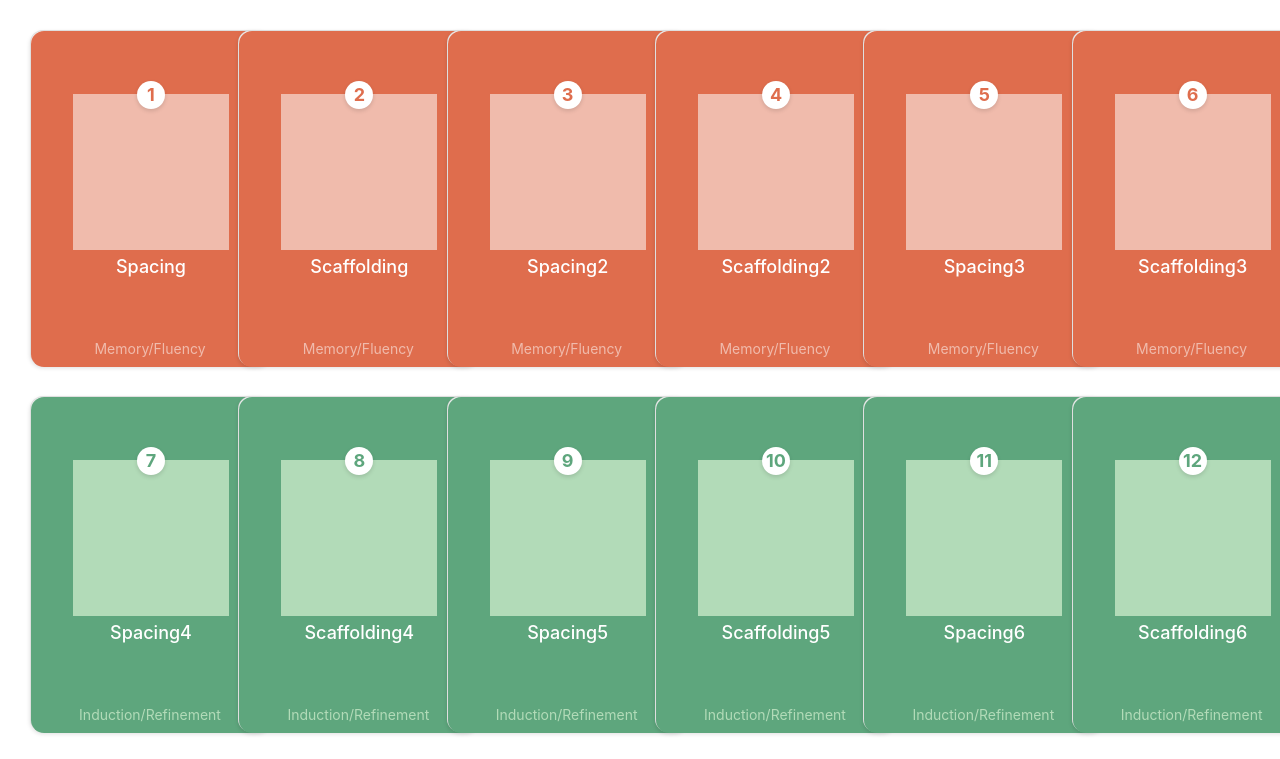
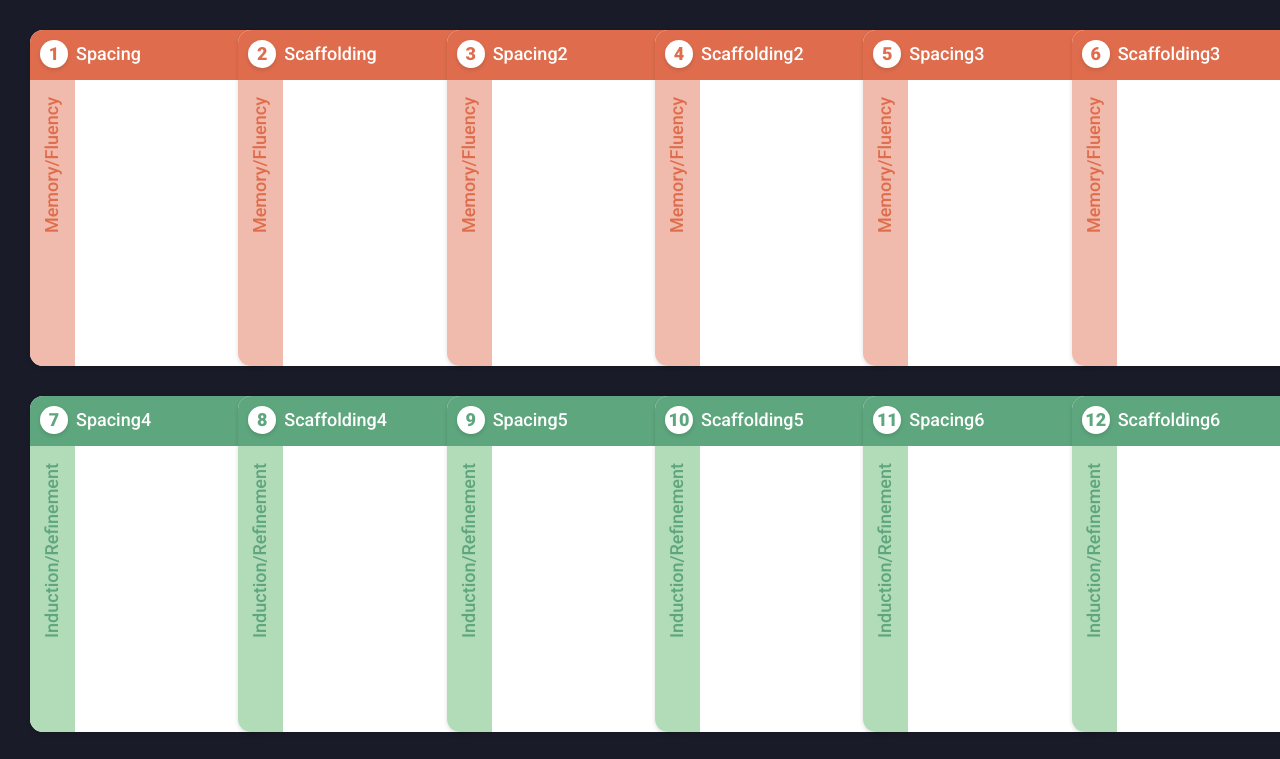
Before and after one commit to mqo00/interactive-principles, a React app: page / in a window 1280 px wide. Shown: the top 759 px of the page. Built offline with nearby package versions, Linux system fonts and the light colour scheme.

Commit message:
card css

```diff
--- a/src/components/Card.js
+++ b/src/components/Card.js
@@ -5,7 +5,7 @@ class Card extends React.Component {
     constructor(props) {
         super(props);
         this.state = {
-            flipped: false,
+            flipped: true,
             flipAnimation: ''
         };
     }
@@ -21,6 +21,12 @@ class Card extends React.Component {
                         <div className={'principle-title'}>
                             {this.props.title}
                         </div>
+                    </div>
+                    <div className={'card__face--front__category'}>
+                        <div className={'card__face--front__category__text'}>{this.props.categoryName}</div>
+                    </div>
+                    <div className={'card__face--front__body'}>
+
                     </div>
                 </div>
                 :
--- a/src/index.html
+++ b/src/index.html
@@ -7,6 +7,7 @@
     <meta http-equiv="X-UA-Compatible" content="ie=edge">
     <title>React Starter</title>
     <link rel="shortcut icon" href="favicon.ico" type="image/x-icon">
+    <link href="https://fonts.googleapis.com/css?family=Roboto:300,400,500,900&display=swap" rel="stylesheet">
     <script src="https://use.fontawesome.com/fb0cdb711b.js"></script>
     <link rel="stylesheet" href="https://stackpath.bootstrapcdn.com/bootstrap/4.3.1/css/bootstrap.min.css" integrity="sha384-ggOyR0iXCbMQv3Xipma34MD+dH/1fQ784/j6cY/iJTQUOhcWr7x9JvoRxT2MZw1T" crossorigin="anonymous">
 </head>
--- a/src/styles/_base.scss
+++ b/src/styles/_base.scss
@@ -1,4 +1,9 @@
 @import "vars";
+
+body {
+    background: #191C28;
+    font-family: $font-stack;
+}
 
 .cards {
     padding: $space-between-cards;
--- a/src/styles/_card-colors.scss
+++ b/src/styles/_card-colors.scss
@@ -36,3 +36,42 @@ $themes: (
 @function t($key) {
   @return map-get($theme-map, $key);
 }
+
+@mixin bg-dark() {
+  @include themed() {
+    background: t('dark');
+    background-color: t('dark');
+  }
+}
+
+@mixin bg-mid() {
+  @include themed() {
+    background: t('mid');
+    background-color: t('mid');
+  }
+}
+
+@mixin bg-light() {
+  @include themed() {
+    background: t('light');
+    background-color: t('light');
+  }
+}
+
+@mixin text-dark() {
+  @include themed() {
+    color: t('dark');
+  }
+}
+
+@mixin text-mid() {
+  @include themed() {
+    color: t('mid');
+  }
+}
+
+@mixin text-light() {
+  @include themed() {
+    color: t('light');
+  }
+}
--- a/src/styles/_card.scss
+++ b/src/styles/_card.scss
@@ -1,46 +1,120 @@
 @import "vars";
 
-$height: 336px;
-$width: 240px;
+$card-height: 336px;
+$card-width: 240px;
 $card-shadow: 0 2px 4px 0 rgba(0,0,0,0.13);
 $card-corner: 13px;
+$number-width: 28px;
+$cat-width: 45px;
+$header-height: 50px;
+
+.principle-title {
+  color: $text--white;
+  font-size: 18px;
+  font-weight: 500;
+}
+
+.principle-image {
+  @include themed() {
+    background: t('mid');
+  }
+}
+
+.principle-number {
+  margin: 0 auto;
+  background-color: $text--white;
+  height: $number-width;
+  width: $number-width;
+  font-size: 18px;
+  font-weight: bold;
+  border-radius: 50%;
+  text-align: center;
+  box-shadow: $card-shadow;
+
+  @include themed() {
+    color: t('dark');
+  }
+}
 
 .card {
-  height: $height;
-  min-height: $height;
-  width: $width;
-  min-width: $width;
+  height: $card-height;
+  min-height: $card-height;
+  width: $card-width;
+  min-width: $card-width;
   background: $card-bg;
   box-shadow: $card-shadow;
   border-radius: $card-corner;
   margin-bottom: $space-between-cards;
+  border: none;
 
   &__face {
     border-radius: $card-corner;
 
     &--front {
       &__header {
+        $space-between-num-and-title: 8px;
         border-radius: $card-corner $card-corner 0 0;
-        height: 45px;
-        @include themed() {
-          background: t('dark');
+        padding: 10px 0 10px 10px;
+        height: $header-height;
+        max-height: $header-height;
+        white-space: nowrap;
+
+        @include bg-dark();
+
+        .principle-title {
+          display: inline-block;
+          width: calc(100% - #{$number-width} - #{$space-between-num-and-title});
+          overflow: hidden;
+          text-overflow: ellipsis;
+          text-align: left;
+          max-height: 30px;
+          margin-left: ($number-width + $space-between-num-and-title);
         }
 
         .principle-number {
+          display: inline-block;
           position: absolute;
         }
+      }
+
+      &__category {
+        width: $cat-width;
+        height: ($card-height - $header-height);
+        border-radius: 0 0 0 $card-corner;
+        z-index: 0;
+        @include bg-mid();
+        @include text-dark();
+
+        &__text {
+          position: absolute;
+          width: ($card-height - $header-height);
+          left: (-1 * ($card-height - $header-height - 35px));
+          top: 40px;
+          text-align: right;
+          font-weight: 500;
+          -moz-transform: rotate(270deg);  /* FF3.5+ */
+          -o-transform: rotate(270deg);  /* Opera 10.5 */
+          -webkit-transform: rotate(-90deg);  /* Saf3.1+, Chrome */
+          -moz-transform-origin: 100% 100%;
+          -o-transform-origin: 100% 100%;
+          -webkit-transform-origin: 100% 100%;
+          z-index: 10;
+          font-size: 18px;
+        }
+      }
+
+      &__body {
+        width: calc(100% - #{$cat-width});
       }
     }
 
     &--back {
       display: block;
-      min-height: $height;
-      min-width: $width;
+      min-height: $card-height;
+      min-width: $card-width;
       color: $text--white;
 
-      @include themed() {
-        background: t('dark');
-      }
+      @include bg-dark();
 
       &__content {
         margin-top: 50px;
@@ -48,7 +122,7 @@ $card-corner: 13px;
         .principle-image {
           position: relative;
           z-index: 0;
-          $size: #{$width * .65};
+          $size: #{$card-width * .65};
           height: $size;
           width: $size;
           margin: -15px auto 0;
@@ -61,6 +135,7 @@ $card-corner: 13px;
 
         .principle-title {
           margin-top: 3px;
+          text-align: center;
         }
       }
 
@@ -79,32 +154,3 @@ $card-corner: 13px;
   }
 
 }
-
-.principle-title {
-  color: $text--white;
-  font-size: 18px;
-  text-align: center;
-  font-weight: 500;
-}
-
-.principle-image {
-  @include themed() {
-    background: t('mid');
-  }
-}
-
-.principle-number {
-  margin: 0 auto;
-  background-color: $text--white;
-  height: 28px;
-  width: 28px;
-  font-size: 18px;
-  font-weight: bold;
-  border-radius: 50%;
-  text-align: center;
-  box-shadow: $card-shadow;
-
-  @include themed() {
-    color: t('dark');
-  }
-}
--- a/src/styles/_vars.scss
+++ b/src/styles/_vars.scss
@@ -1,3 +1,7 @@
+//type
+$font-stack: 'Roboto',"Segoe UI","Helvetica Neue",-apple-system,BlinkMacSystemFont,Arial,"Noto Sans",sans-serif,"Apple Color Emoji","Segoe UI Emoji","Segoe UI Symbol","Noto Color Emoji";
+
+//color
 $card-bg: #fff;
 $text--white: #fff;
 
@@ -11,4 +15,5 @@ $cat3--dark: #379A99;
 $cat3--mid: #AFDFDE;
 $cat3--light: #DEF4F3;
 
+//spacing
 $space-between-cards: 30px;
```
